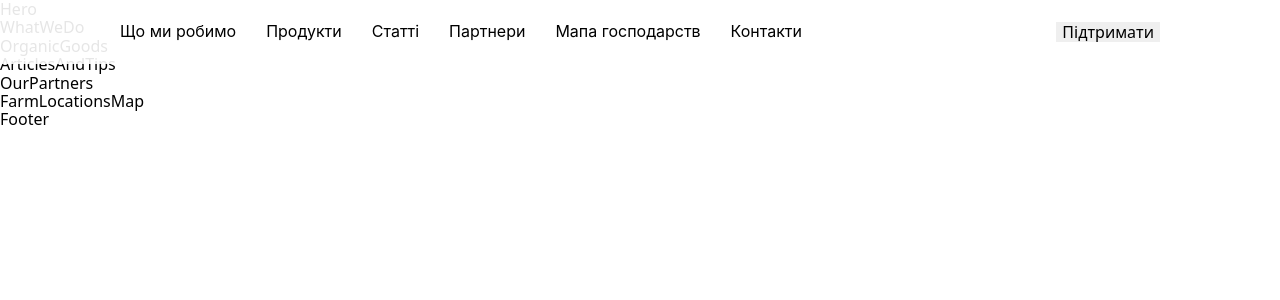
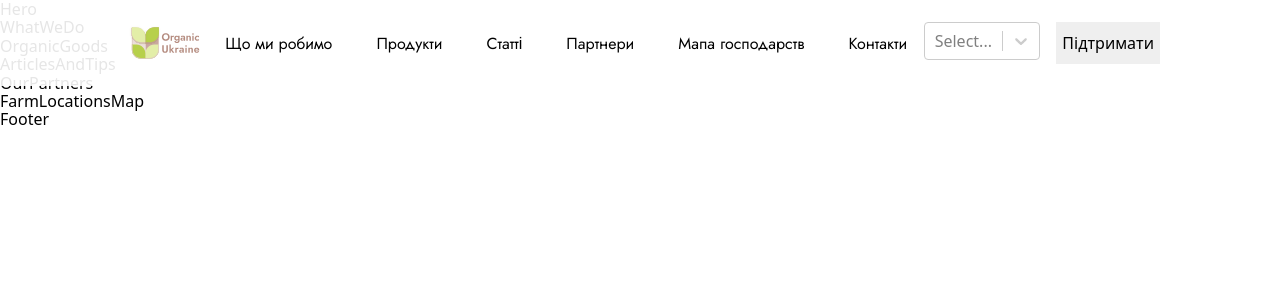
Before and after one commit to baza-trainee/organic-ukraine, a React (Vite) app: page / in a window 1280 px wide. Shown: the top 300 px of the page. Built offline with nearby package versions, Linux system fonts and the light colour scheme.

Commit message:
feat:add select fix:fonts

```diff
--- a/index.html
+++ b/index.html
@@ -8,7 +8,7 @@
   <link rel="preconnect" href="https://fonts.googleapis.com">
   <link rel="preconnect" href="https://fonts.gstatic.com" crossorigin>
   <link
-    href="https://fonts.googleapis.com/css2?family=Inter:wght@100..900&family=Jost:ital,wght@0,100..900;1,100..900&family=Nunito:ital,wght@0,200..1000;1,200..1000&family=Open+Sans:ital,wght@0,300..800;1,300..800&family=Roboto:ital,wght@0,100;0,300;0,400;0,500;0,700;0,900;1,100;1,300;1,400;1,500;1,700;1,900&display=swap"
+    href="https://fonts.googleapis.com/css2?family=Inter:wght@100..900&family=Jost:ital,wght@0,100..900;1,100..900&family=Nunito:ital,wght@0,200..1000;1,200..1000&family=Open+Sans:ital,wght@0,300..800;1,300..800&family=Roboto:ital,wght@0,100;0,300;0,400;0,500;0,700;0,900;1,100;1,300;1,400;1,500;1,700;1,900&family=Source+Sans+3:ital,wght@0,200..900;1,200..900&display=swap"
     rel="stylesheet">
   <link rel="stylesheet"
     href="https://cdnjs.cloudflare.com/ajax/libs/modern-normalize/2.0.0/modern-normalize.min.css" />
--- /dev/null
+++ b/src/components/Common/Logo/LogoOrganic.jsx
@@ -0,0 +1,2 @@
+// import { ReactComponent as LogoOrganicSVG } from '../../../assets/icons/logoOrganic.svg';
+// export const LogoOrganic = () => <LogoOrganicSVG />;
--- a/src/components/Header/Header.jsx
+++ b/src/components/Header/Header.jsx
@@ -1,14 +1,21 @@
 import { Container } from '../Common/Container/Container';
-import { Navigation } from './Navigation';
+import { Navigation } from './Navigation/Navigation';
 
 import style from './Header.module.css';
+// import { LogoOrganic } from '../Common/Logo/LogoOrganic';
+import Logo from '../../assets/icons/logoOrganic.svg';
+import { SelectLanguage } from './SelectLanguage/SelectLanguage';
 
 export const Header = () => {
   return (
     <section className={style.header}>
       <Container>
         <div className={style.header_box}>
+          <img src={Logo} alt="logo" className={style.logo} />
+          {/* <Logo /> */}
+          {/* <LogoOrganic /> */}
           <Navigation />
+          <SelectLanguage />
           <button>Підтримати</button>
         </div>
       </Container>
--- a/src/components/Header/Header.module.css
+++ b/src/components/Header/Header.module.css
@@ -1,4 +1,6 @@
 .header {
+    justify-content: center;
+    align-items: center;
     width: 100%;
     top: 0;
     left: 0;
@@ -13,3 +15,8 @@
     display: flex;
     justify-content: space-between;
 }
+
+.logo {
+    width: 89px;
+    height: 42px;
+}
--- a/src/components/Header/Navigation.jsx
+++ b/src/components/Header/Navigation/Navigation.jsx
@@ -4,7 +4,7 @@ import css from './Navigation.module.css';
 
 export const Navigation = () => {
   return (
-    <nav>
+    <nav className={css.navigation}>
       <ul className={css.list}>
         <li>
           <Link to="WhatWeDo" smooth="true" duration={500} className={css.link}>
--- a/src/components/Header/Navigation.module.css
+++ b/src/components/Header/Navigation/Navigation.module.css
@@ -1,15 +1,23 @@
 .list {
+
   display: flex;
   justify-content: space-between;
+  align-items: center;
   list-style: none;
   min-width: 682px;
 }
+
 .link {
   list-style: none;
   cursor: pointer;
-  font-family: var(--font-family);
+  font-family: var(--second-family);
   font-weight: 400;
   font-size: 16px;
   line-height: 100%;
   color: var(--secondary-brown-950);
 }
+
+.navigation {
+  display: flex;
+  align-items: center;
+}
--- /dev/null
+++ b/src/components/Header/SelectLanguage/SelectLanguage.jsx
@@ -0,0 +1,22 @@
+import { useState } from 'react';
+import Select from 'react-select';
+
+const option = [
+  { value: 'uk', label: 'UA' },
+  { value: 'en', label: 'EN' },
+  { value: 'pl', label: 'PL' },
+];
+
+export const SelectLanguage = () => {
+  const [selectedOption, setSelectedOption] = useState('en');
+
+  return (
+    <>
+      <Select
+        defaultValue={selectedOption}
+        onChange={setSelectedOption}
+        options={option}
+      />
+    </>
+  );
+};
--- a/src/styles/root.css
+++ b/src/styles/root.css
@@ -22,9 +22,12 @@
     --fantasy-900: #5d463f;
     --fantasy-950: #31221e;
 
+
     --font-family: "SF Pro Display", sans-serif;
     --second-family: "Jost", sans-serif;
     --third-family: "Nunito", sans-serif;
-    --font3: "Roboto", sans-serif;
-    --font4: "Open Sans", sans-serif;
+    --font3: "Source Sans 3", sans-serif;
+    --font4: "Inter", sans-serif;
+    --font5: "Roboto", sans-serif;
+    --font6: "Open Sans", sans-serif;
 }
--- a/vite.config.js
+++ b/vite.config.js
@@ -1,8 +1,8 @@
 import { defineConfig } from 'vite';
 import react from '@vitejs/plugin-react';
-
+import svgr from 'vite-plugin-svgr';
 // https://vitejs.dev/config/
 export default defineConfig({
   base: '/organic-ukraine/',
-  plugins: [react()],
+  plugins: [react(), svgr()],
 });
```
Also changed, not shown: package.json (+5 -2 lines), src/components/Header/SelectLanguage/SelectLanguage.module.css (added), 1 other file (tests, documents, lock files or other folders).
